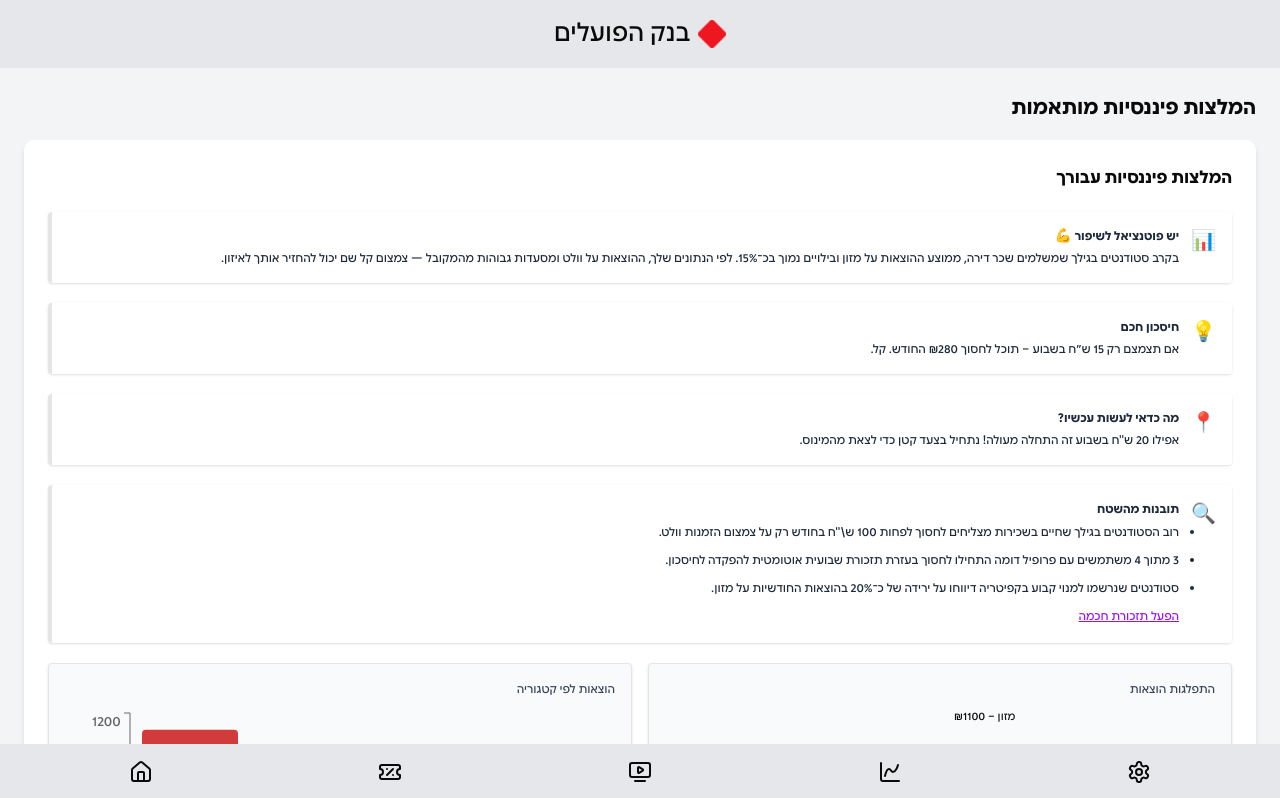
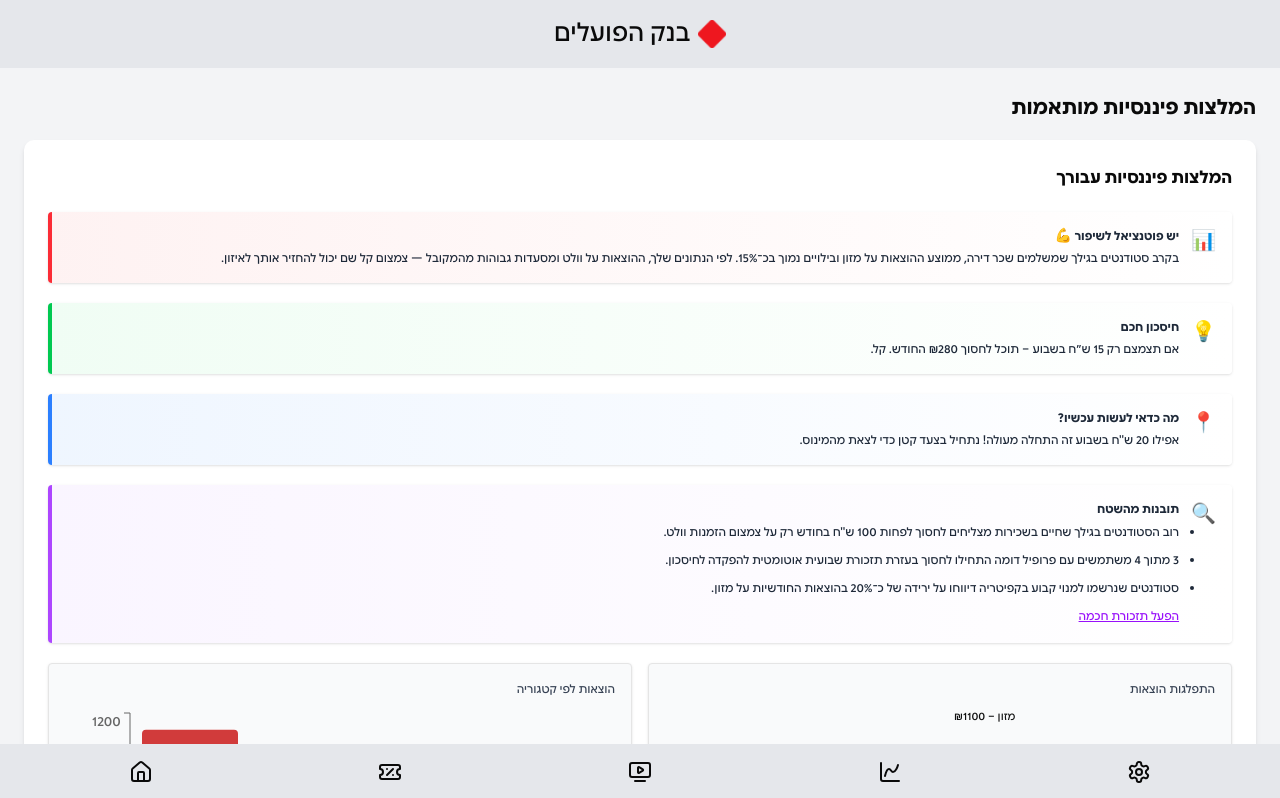
Before and after one commit to OptimaLPro/HapoalimHakathon, a React (Vite) app: page /recommendations in a window 1280 px wide. Shown: the top 798 px of the page. Built offline with nearby package versions, Linux system fonts and the light colour scheme.

Commit message:
update colors

```diff
--- a/src/components/Recommendations/FinancialInsights.jsx
+++ b/src/components/Recommendations/FinancialInsights.jsx
@@ -2,7 +2,6 @@
 import SpendingCharts from "./SpendingCharts";
 
 const FinancialInsights = ({ balance = -420, avgMonthlySpend = 3200 }) => {
-
     const potentialSaving = Math.max(0, Math.floor((avgMonthlySpend * 0.1) / 10) * 10);
 
     const tip =
@@ -32,11 +31,30 @@
         })
     };
 
-    return (
-        <div className="p-6 bg-white rounded-lg shadow-md space-y-5">
-            <h2 className="text-xl font-bold">המלצות פיננסיות עבורך</h2>
+    const colorClasses = {
+        red: {
+            bg: "from-red-50",
+            border: "border-red-500",
+            text: "text-red-600",
+        },
+        green: {
+            bg: "from-green-50",
+            border: "border-green-500",
+            text: "text-green-600",
+        },
+        blue: {
+            bg: "from-blue-50",
+            border: "border-blue-500",
+            text: "text-blue-600",
+        },
+        purple: {
+            bg: "from-purple-50",
+            border: "border-purple-500",
+            text: "text-purple-600",
+        },
+    };
 
-            {[
+    const insights = [
         {
             icon: "📊",
             color: "red",
@@ -62,7 +80,7 @@
             text: (
                 <>
                     <ul className="list-disc pl-5 space-y-2 text-sm">
-                                <li>רוב הסטודנטים בגילך שחיים בשכירות מצליחים לחסוך לפחות 100 ש\"ח בחודש רק על צמצום הזמנות וולט.</li>
+                        <li>רוב הסטודנטים בגילך שחיים בשכירות מצליחים לחסוך לפחות 100 ש"ח בחודש רק על צמצום הזמנות וולט.</li>
                         <li>3 מתוך 4 משתמשים עם פרופיל דומה התחילו לחסוך בעזרת תזכורת שבועית אוטומטית להפקדה לחיסכון.</li>
                         <li>סטודנטים שנרשמו למנוי קבוע בקפיטריה דיווחו על ירידה של כ־20% בהוצאות החודשיות על מזון.</li>
                     </ul>
@@ -70,22 +88,31 @@
                 </>
             )
         }
-            ].map((item, i) => (
+    ];
+
+    return (
+        <div className="p-6 bg-white rounded-lg shadow-md space-y-5">
+            <h2 className="text-xl font-bold">המלצות פיננסיות עבורך</h2>
+
+            {insights.map((item, i) => {
+                const style = colorClasses[item.color];
+                return (
                     <motion.div
                         key={item.title}
                         custom={i}
                         variants={fadeIn}
                         initial="hidden"
                         animate="visible"
-                    className={`bg-gradient-to-r from-${item.color}-50 to-white border-l-4 border-${item.color}-500 p-4 rounded shadow flex items-start gap-3`}
+                        className={`bg-gradient-to-r ${style.bg} to-white border-l-4 ${style.border} p-4 rounded shadow flex items-start gap-3`}
                     >
-                    <span className={`text-${item.color}-600 text-xl`}>{item.icon}</span>
+                        <span className={`${style.text} text-xl`}>{item.icon}</span>
                         <div className="text-sm text-gray-800 leading-tight">
                             <p className="font-semibold">{item.title}</p>
                             <p className="mt-1">{item.text}</p>
                         </div>
                     </motion.div>
-            ))}
+                );
+            })}
 
             <SpendingCharts />
 
```
Lines whose indentation alone changed are shown as unchanged.
